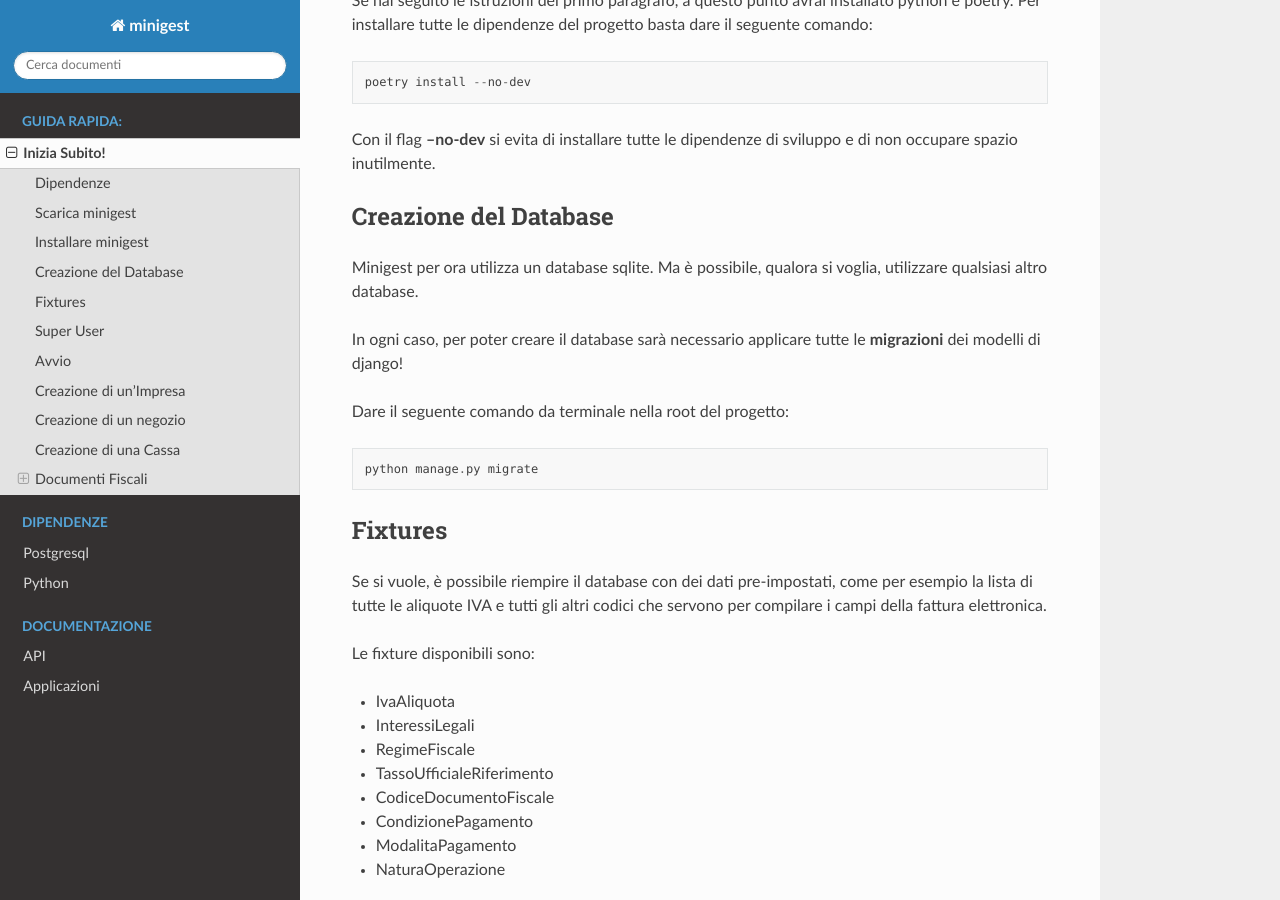
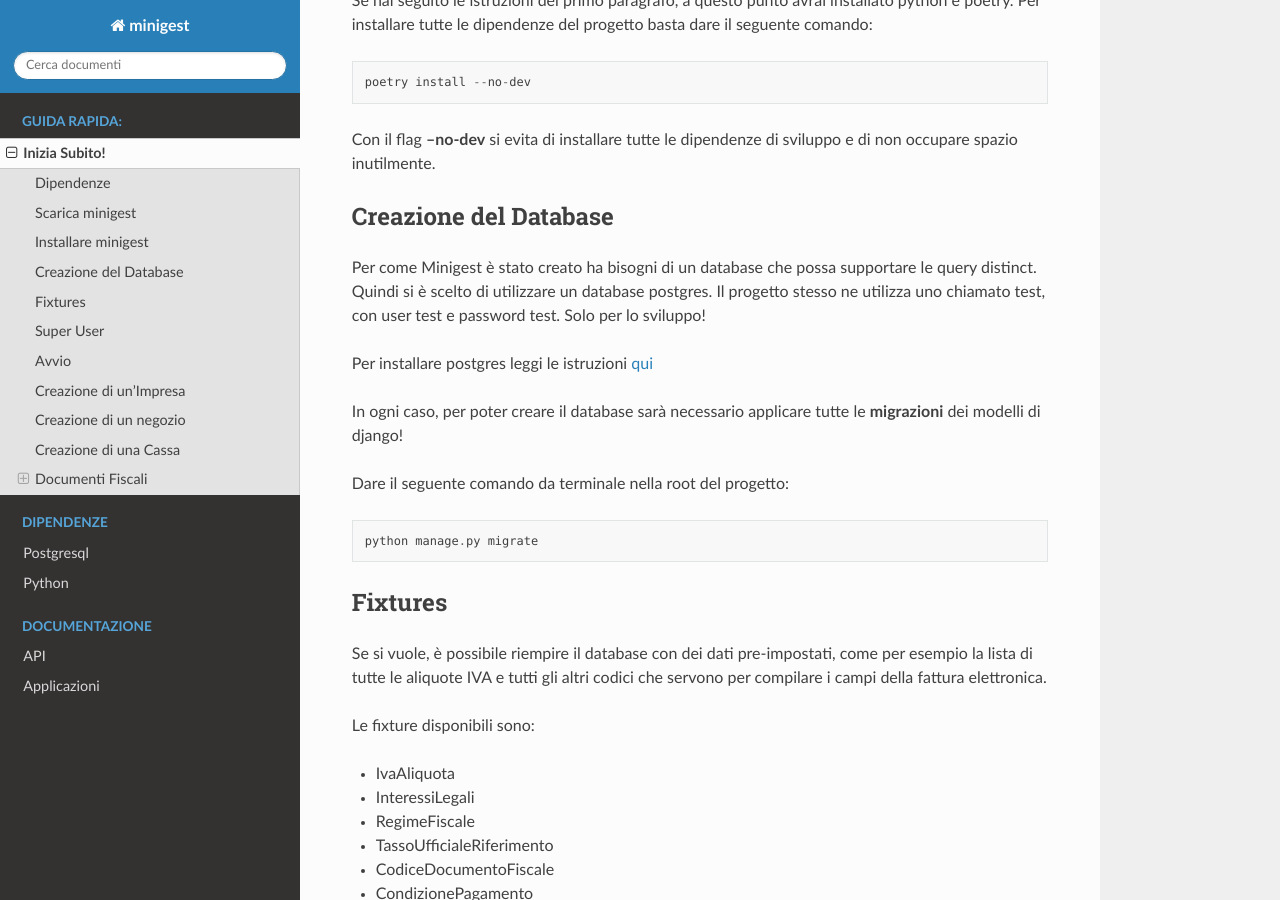
Before and after one commit to dcdeiv/minigest, a Sphinx documentation site: the page built from docs/inizia_subito.rst, in a window 1280 px wide and 900 px high, scrolled down 603 px. Built offline with Sphinx 7.4.7 and the Read the Docs theme 2.0.0, drawn with Linux system fonts in a browser that asks for light colours.

Commit message:
docs: aggiorna la sezione del database

```diff
--- a/docs/inizia_subito.rst
+++ b/docs/inizia_subito.rst
@@ -30,7 +30,10 @@
 Creazione del Database
 **********************
 
-Minigest per ora utilizza un database sqlite. Ma è possibile, qualora si voglia, utilizzare qualsiasi altro database.
+Per come Minigest è stato creato ha bisogni di un database che possa supportare le query distinct. Quindi si è scelto di utilizzare un database postgres.
+Il progetto stesso ne utilizza uno chiamato test, con user test e password test. Solo per lo sviluppo!
+
+Per installare postgres leggi le istruzioni `qui <./dipendenze/postgres.rst>`_
 
 In ogni caso, per poter creare il database sarà necessario applicare tutte le **migrazioni** dei modelli di django!
 
```
